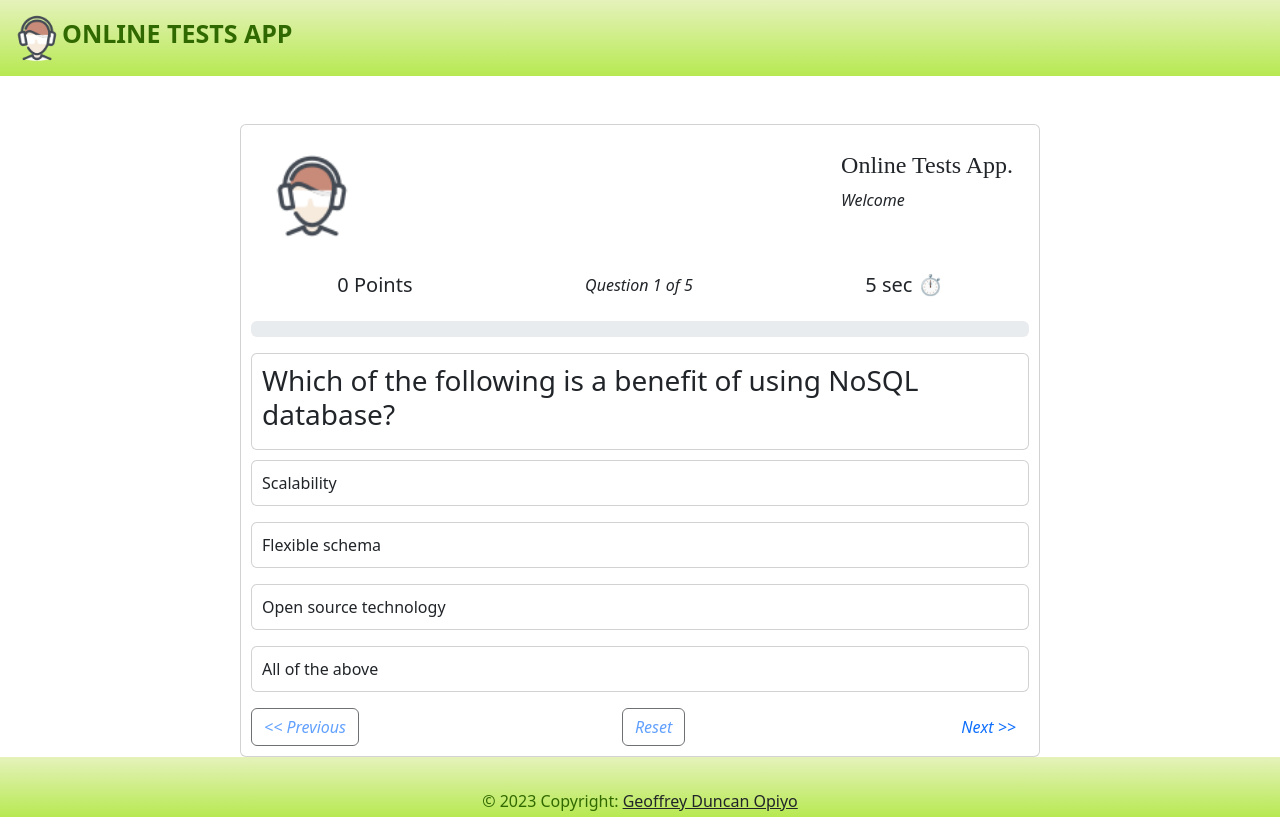
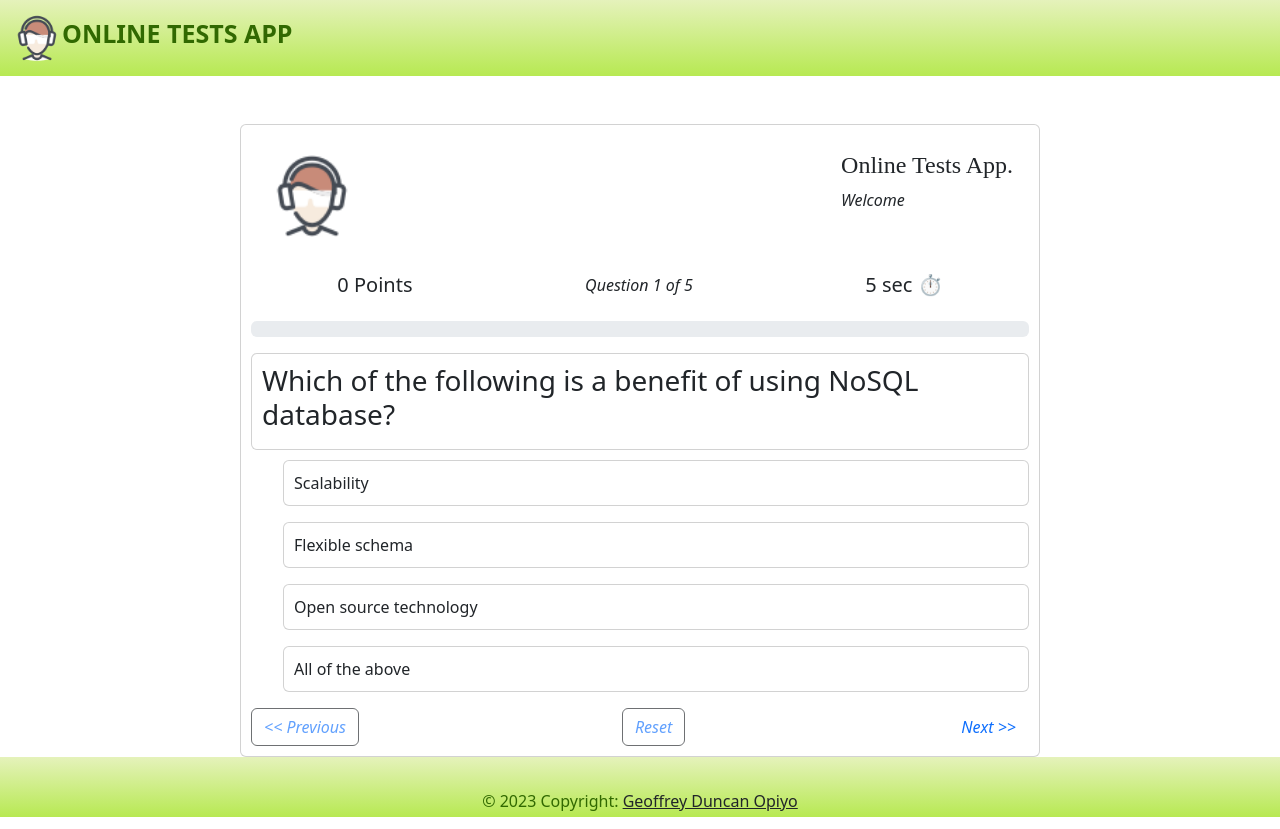
Before and after one commit to sammmy123/Onlinetest, an Angular app in the folder online-tests-app/: page /quiz in a window 1280 px wide. Built offline with nearby package versions, Linux system fonts and the light colour scheme.

Commit message:
Completion of Online Test App

```diff
--- a/online-tests-app/src/app/components/quiz/quiz.component.css
+++ b/online-tests-app/src/app/components/quiz/quiz.component.css
@@ -14,6 +14,6 @@ li .card:hover {
   border: 1px solid blue;
 }
 
-ol {
+ul {
   padding: 0;
 }
```
